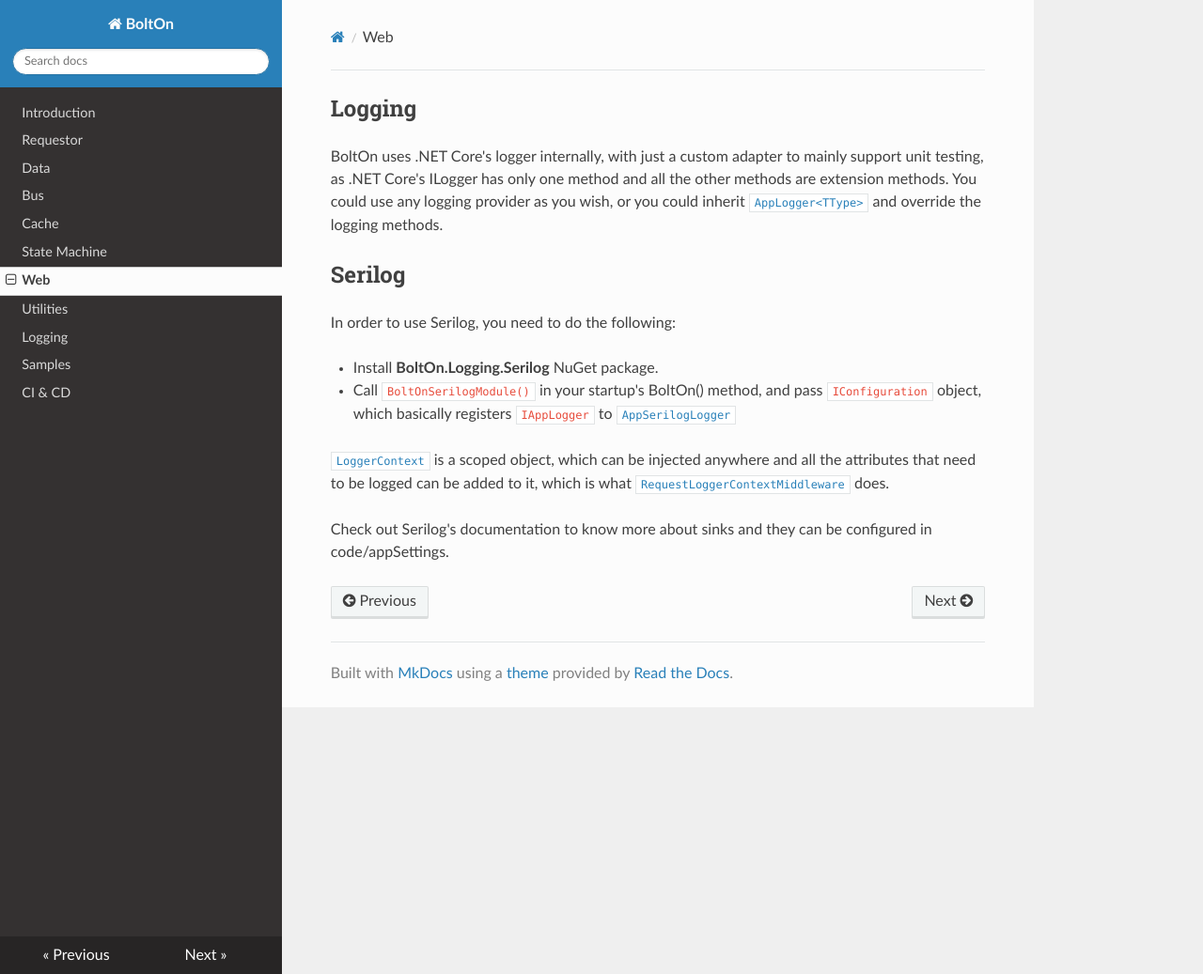
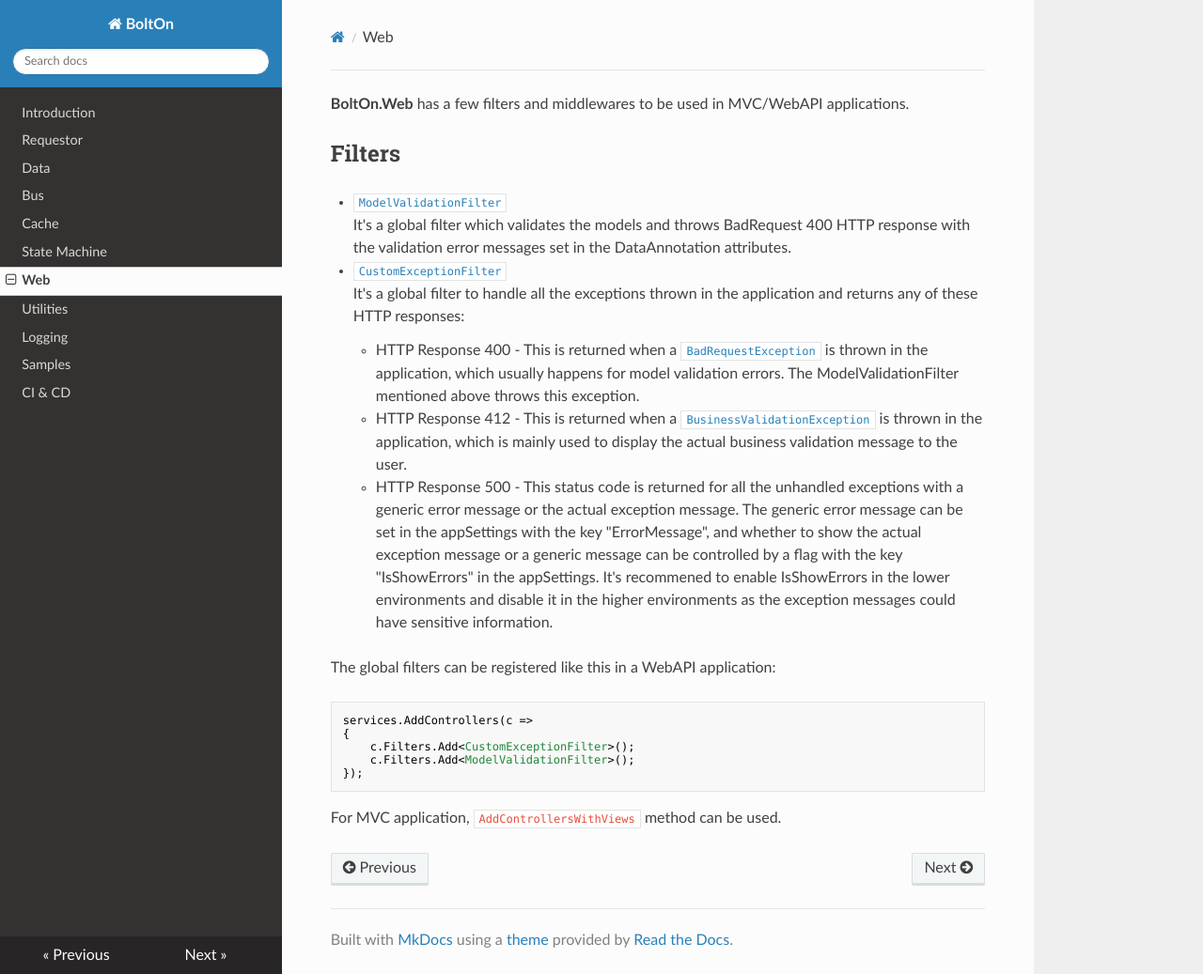
Before and after one commit to gokulm/BoltOn, an MkDocs documentation site: the page built from docs/web.md, in a window 1280 px wide and 1037 px high. Shown: the whole window at 94% size. Built offline with MkDocs 1.6.1, drawn with Linux system fonts in a browser that asks for light colours; nearby versions of some CDN libraries.

Commit message:
added docs for web

```diff
--- a/docs/web.md
+++ b/docs/web.md
@@ -1,14 +1,25 @@
-Logging
+**BoltOn.Web** has a few filters and middlewares to be used in MVC/WebAPI applications.
+
+Filters
 -------
-BoltOn uses .NET Core's logger internally, with just a custom adapter to mainly support unit testing, as .NET Core's ILogger has only one method and all the other methods are extension methods. You could use any logging provider as you wish, or you could inherit [`AppLogger<TType>`](https://github.com/gokulm/BoltOn/blob/master/src/BoltOn/Logging/AppLogger.cs) and override the logging methods.
+* [`ModelValidationFilter`](https://github.com/gokulm/BoltOn/blob/master/src/BoltOn.Web/Filters/ModelValidationFilter.cs)
+<br />
+It's a global filter which validates the models and throws BadRequest 400 HTTP response with the validation error messages set in the DataAnnotation attributes.
 
-Serilog
--------
-In order to use Serilog, you need to do the following:
+* [`CustomExceptionFilter`](https://github.com/gokulm/BoltOn/blob/master/src/BoltOn.Web/Filters/CustomExceptionFilter.cs)
+<br />
+It's a global filter to handle all the exceptions thrown in the application and returns any of these HTTP responses:
+    * HTTP Response 400 - This is returned when a [`BadRequestException`](https://github.com/gokulm/BoltOn/blob/master/src/BoltOn.Web/Exceptions/BadRequestException.cs) is thrown in the application, which usually happens for model validation errors. The ModelValidationFilter mentioned above throws this exception.
+    * HTTP Response 412 - This is returned when a [`BusinessValidationException`](https://github.com/gokulm/BoltOn/blob/master/src/BoltOn.Web/Exceptions/BusinessValidationException.cs) is thrown in the application, which is mainly used to display the actual business validation message to the user.
+    * HTTP Response 500 - This status code is returned for all the unhandled exceptions with a generic error message or the actual exception message. The generic error message can be set in the appSettings with the key "ErrorMessage", and whether to show the actual exception message or a generic message can be controlled by a flag with the key "IsShowErrors" in the appSettings. It's recommened to enable IsShowErrors in the lower environments and disable it in the higher environments as the exception messages could have sensitive information.
 
-* Install **BoltOn.Logging.Serilog** NuGet package.
-* Call `BoltOnSerilogModule()` in your startup's BoltOn() method, and pass `IConfiguration` object, which basically registers `IAppLogger` to [`AppSerilogLogger`](https://github.com/gokulm/BoltOn/blob/master/src/BoltOn.Logging.Serilog/AppSerilogLogger.cs)
 
-[`LoggerContext`](https://github.com/gokulm/BoltOn/blob/master/src/BoltOn/Logging/LoggerContext.cs) is a scoped object, which can be injected anywhere and all the attributes that need to be logged can be added to it, which is what [`RequestLoggerContextMiddleware`](https://github.com/gokulm/BoltOn/blob/master/src/BoltOn.Web/Middlewares/RequestLoggerContextMiddleware.cs) does.
+The global filters can be registered like this in a WebAPI application:
 
-Check out Serilog's documentation to know more about sinks and they can be configured in code/appSettings.
+    services.AddControllers(c =>
+    {
+        c.Filters.Add<CustomExceptionFilter>();
+        c.Filters.Add<ModelValidationFilter>();
+    });
+
+For MVC application, `AddControllersWithViews` method can be used.
```
